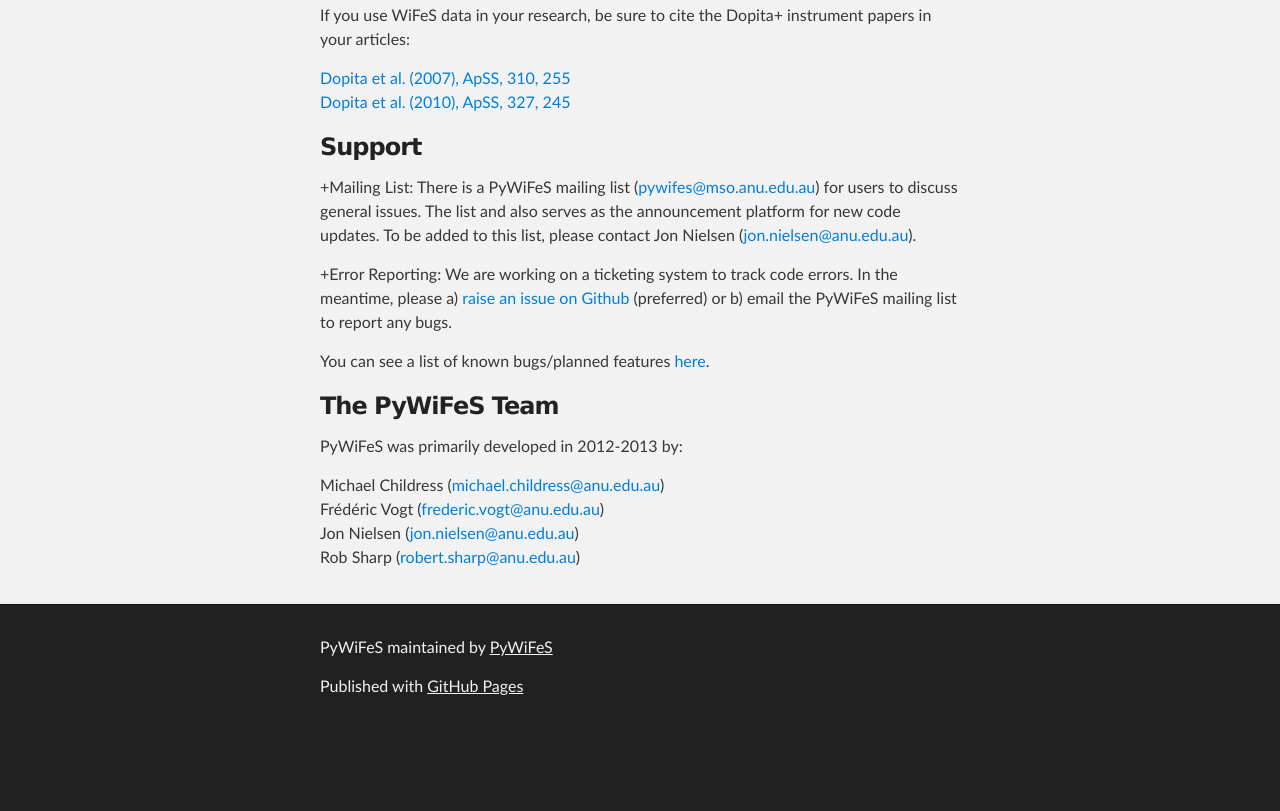
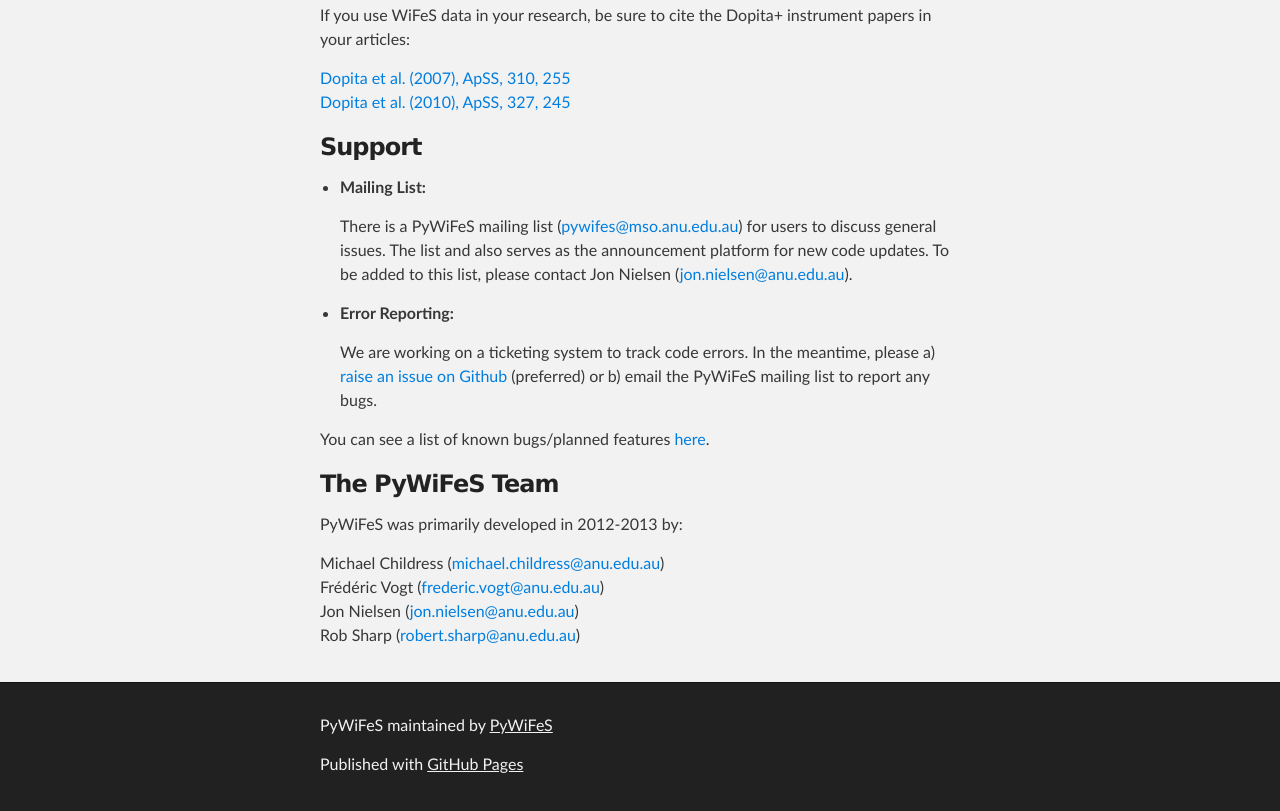
Before and after one commit to PyWiFeS/pipeline, a plain HTML site: page index.html in a window 1280 px wide. Shown: the part 1313-2124 px from the top of the page. Before the commit the page ends 2046 px from the top, so only its background shows below. Drawn offline with Linux system fonts and the light colour scheme.

Commit message:
Create gh-pages branch via GitHub

```diff
--- a/index.html
+++ b/index.html
@@ -83,11 +83,18 @@
 <h3>
 <a id="support" class="anchor" href="#support" aria-hidden="true"><span class="octicon octicon-link"></span></a>Support</h3>
 
-<p>+Mailing List:
-    There is a PyWiFeS mailing list (<a href="mailto:pywifes@mso.anu.edu.au">pywifes@mso.anu.edu.au</a>) for users to discuss general issues. The list and also serves as the announcement platform for new code updates. To be added to this list, please contact Jon Nielsen (<a href="mailto:jon.nielsen@anu.edu.au">jon.nielsen@anu.edu.au</a>).</p>
+<ul>
+<li>
+<p><strong>Mailing List:</strong></p>
 
-<p>+Error Reporting:
-    We are working on a ticketing system to track code errors. In the meantime, please a) <a href="https://github.com/PyWiFeS/pipeline/issues">raise an issue on Github</a> (preferred) or b) email the PyWiFeS mailing list to report any bugs.</p>
+<p>There is a PyWiFeS mailing list (<a href="mailto:pywifes@mso.anu.edu.au">pywifes@mso.anu.edu.au</a>) for users to discuss general issues. The list and also serves as the announcement platform for new code updates. To be added to this list, please contact Jon Nielsen (<a href="mailto:jon.nielsen@anu.edu.au">jon.nielsen@anu.edu.au</a>).</p>
+</li>
+<li>
+<p><strong>Error Reporting:</strong></p>
+
+<p>We are working on a ticketing system to track code errors. In the meantime, please a) <a href="https://github.com/PyWiFeS/pipeline/issues">raise an issue on Github</a> (preferred) or b) email the PyWiFeS mailing list to report any bugs.</p>
+</li>
+</ul>
 
 <p>You can see a list of known bugs/planned features <a href="https://github.com/PyWiFeS/pipeline/issues">here</a>.</p>
 
```
Also changed, not shown: params.json (+1 -1 lines).
